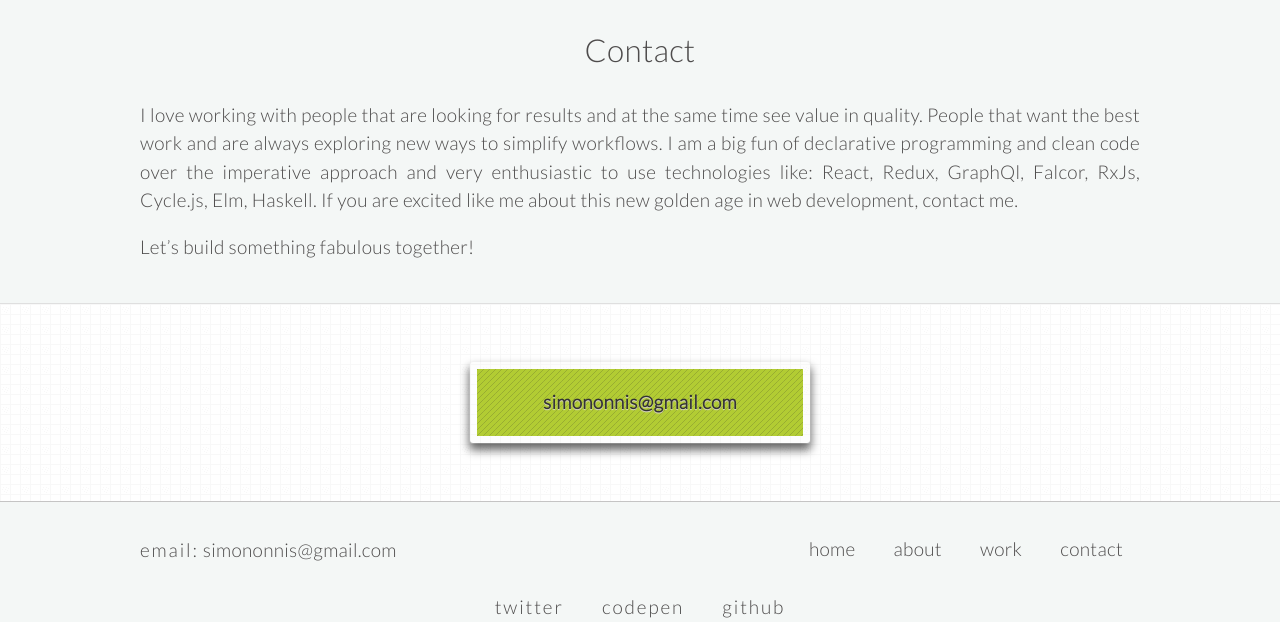
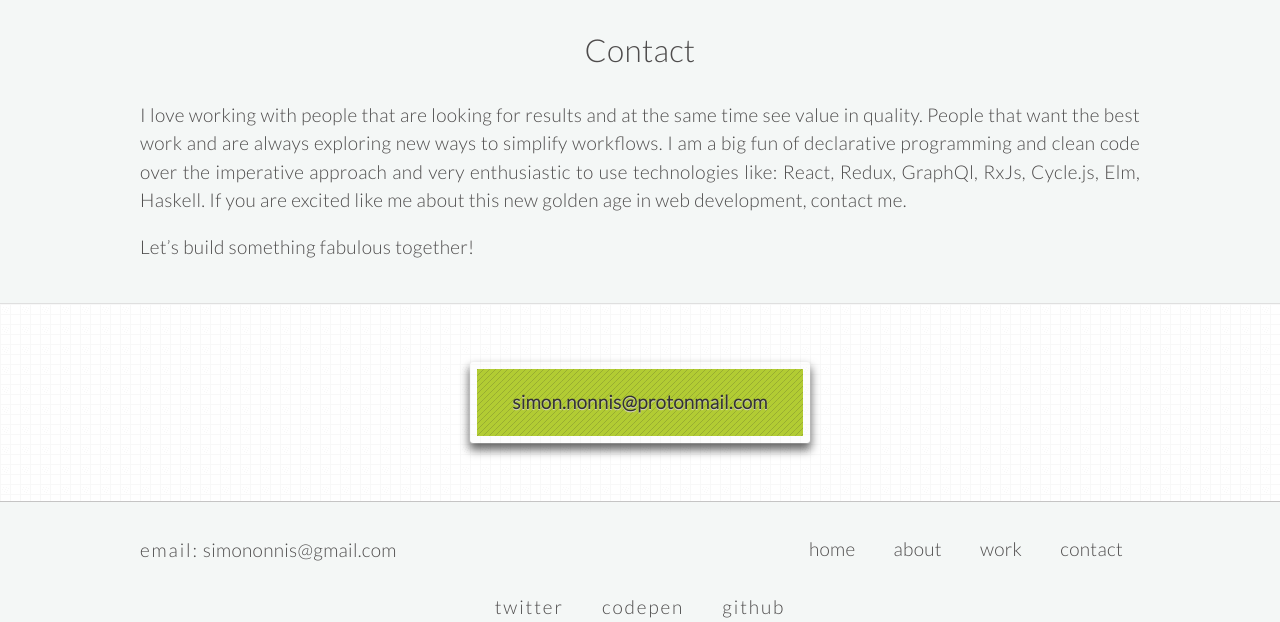
Before and after one commit to SimoNonnis/Robot2, a PHP site: page /contact-me in a window 1280 px wide. Shown: the part 408-1030 px from the top of the page. Run offline with PHP 8.4, Linux system fonts and the light colour scheme.

Commit message:
Update contact-me.php

```diff
--- a/contact-me.php
+++ b/contact-me.php
@@ -16,7 +16,7 @@
           <p>I love working with people that are looking for results and at the same time see value in quality.
              People that want the best work and are always exploring new ways to simplify workflows.
              I am a big fun of declarative programming and clean code over the imperative approach and
-             very enthusiastic to use technologies like: React, Redux, GraphQl, Falcor, RxJs, Cycle.js, Elm, Haskell.
+             very enthusiastic to use technologies like: React, Redux, GraphQl, RxJs, Cycle.js, Elm, Haskell.
              If you are excited like me about this new golden age in web development, contact me.
           </p>
           <p>
@@ -27,7 +27,7 @@
 
     <section class="mailto section-ctaction edge-css">
       <div class="g-wrapper-cta u-cf">
-        <a class="u-noTextDecoration" href="mailto:simononnis@gmail.com?subject=Robot2 | Website Enquiry">simononnis@gmail.com</a>
+        <a class="u-noTextDecoration" href="mailto:simon.nonnis@protonmail.com?subject=Robot2 | Website Enquiry">simon.nonnis@protonmail.com</a>
       </div>
     </section>
 
```
